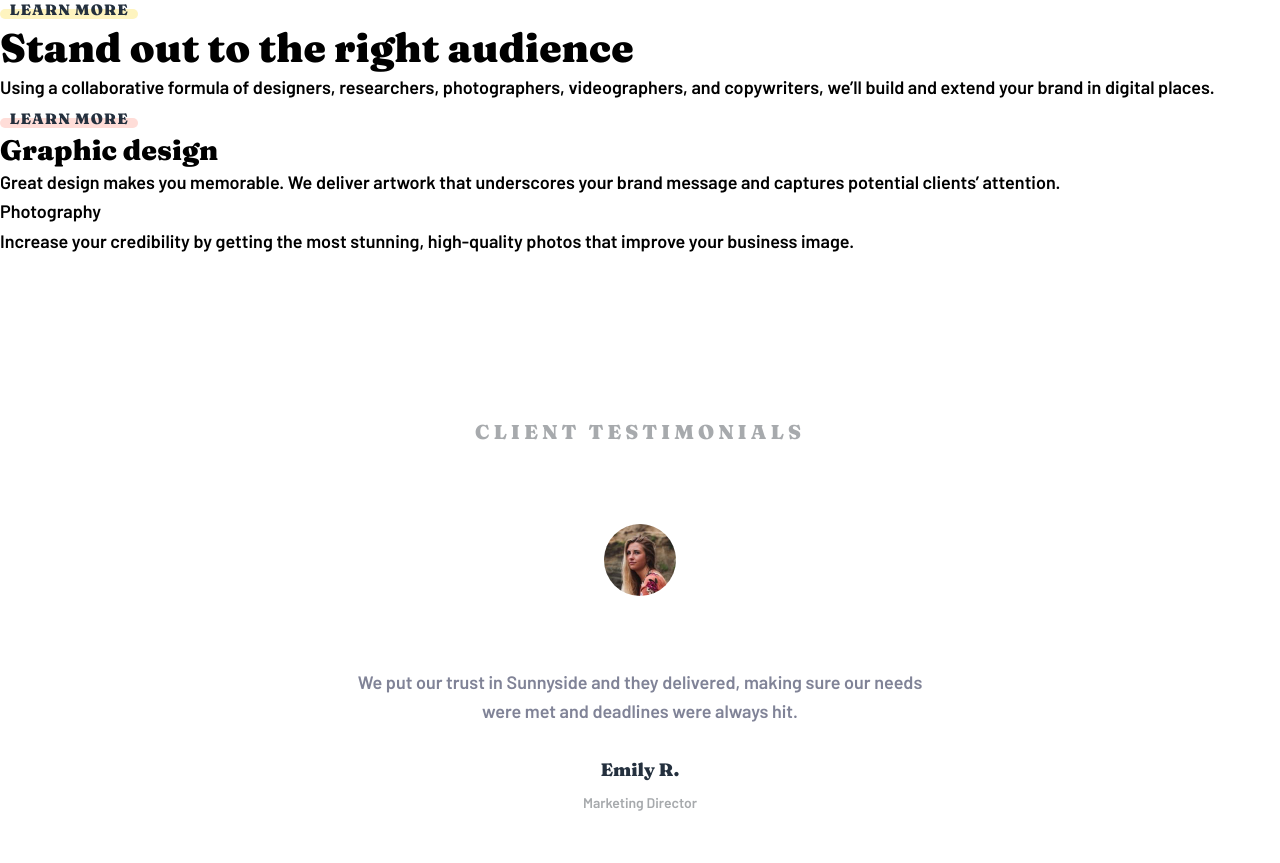
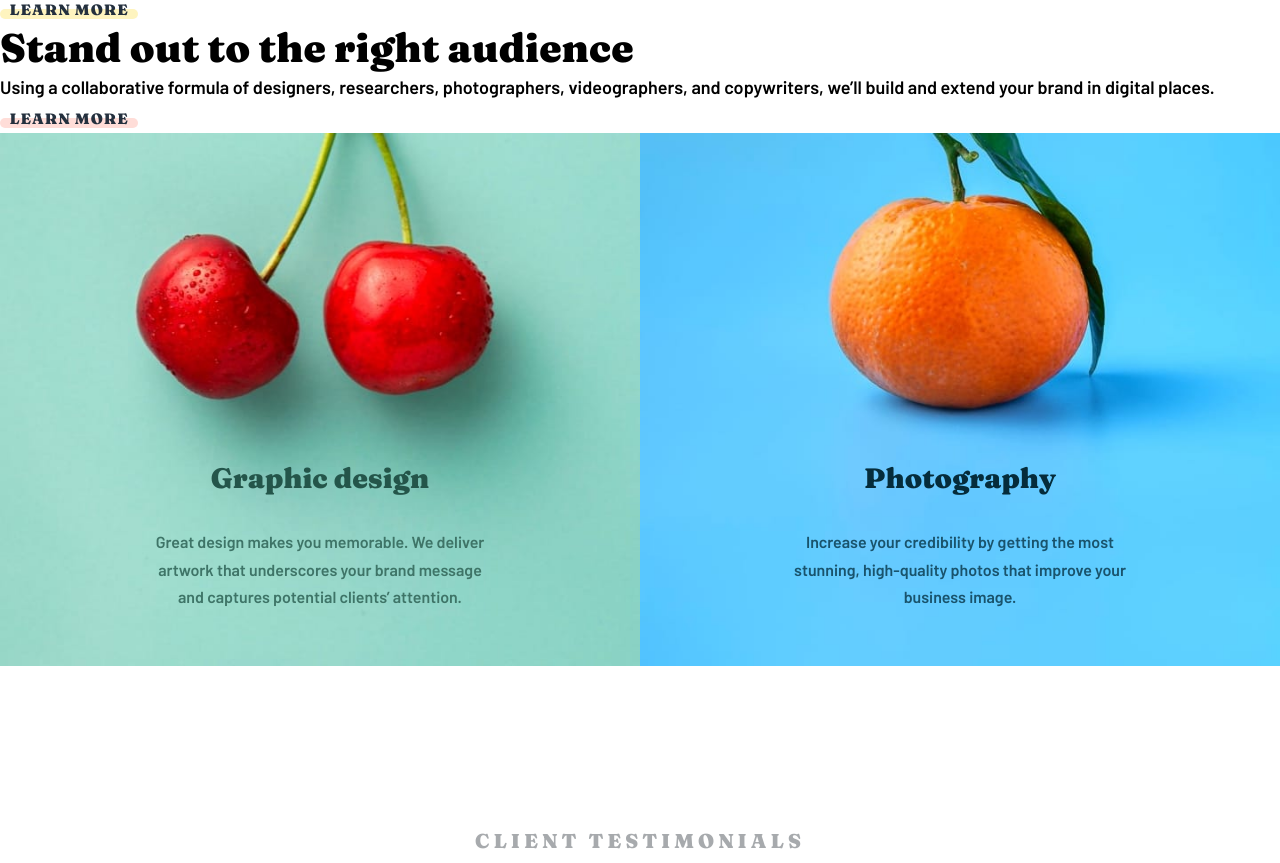
Before and after one commit to Arsalan2078/sunnyside-agency-landing-page, a React (Vite) app: page / in a window 1280 px wide. Shown: the part 460-1323 px from the top of the page. Built offline with nearby package versions, Linux system fonts and the light colour scheme.

Commit message:
added Services Section

```diff
--- a/src/App.tsx
+++ b/src/App.tsx
@@ -5,6 +5,7 @@ import Footer from "./components/Footer";
 import Icon from "./components/Icon";
 import Logo from "./components/Logo";
 import SectionGallery from "./components/SectionGallery";
+import SectionServices from "./components/SectionServices";
 import SectionTestimonials from "./components/SectionTestimonials";
 
 export default function App() {
@@ -63,7 +64,7 @@ export default function App() {
             <p>
               Using a collaborative formula of designers, researchers,
               photographers, videographers, and copywriters, we’ll build and
-              extend your brand in digital places.{" "}
+              extend your brand in digital places.
             </p>
 
             <ButtonDefault href="#" variation="2">
@@ -71,16 +72,8 @@ export default function App() {
             </ButtonDefault>
           </section>
 
-          <section>
-            <h3>Graphic design</h3>
-            <p></p>Great design makes you memorable. We deliver artwork that
-            underscores your brand message and captures potential clients’
-            attention.
-            <h3></h3>Photography
-            <p></p>Increase your credibility by getting the most stunning,
-            high-quality photos that improve your business image.
-          </section>
 
+          <SectionServices />
           <SectionTestimonials />
           <SectionGallery />
         </main>
--- a/src/components/Picture.tsx
+++ b/src/components/Picture.tsx
@@ -73,7 +73,7 @@ export default function Picture({ picture, alt = "" }: PictureProps) {
 
   return (
     <picture>
-      <source srcSet={srcDesktop} media={`(min-width: 768px)`} />
+      <source srcSet={srcDesktop} media={`(min-width: 640px)`} />
       <img src={srcMobile} alt={alt} />
     </picture>
   );
--- /dev/null
+++ b/src/components/SectionServices/index.module.scss
@@ -0,0 +1,57 @@
+@use "../../scss/mixins";
+
+.section {
+  display: grid;
+}
+
+.service {
+  position: relative;
+
+  display: flex;
+  flex-direction: column;
+  gap: 2rem;
+
+  text-align: center;
+
+  --_color-heading: var(--color-heading);
+  --_color-paragraph: var(--color-paragraph);
+}
+
+.desc {
+  position: absolute;
+  margin: 0 auto;
+  left: 0;
+  right: 0;
+  bottom: 3.5rem;
+
+  display: flex;
+  flex-direction: column;
+  gap: 2rem;
+
+  width: min(100%, 21.1875rem);
+
+  h3 {
+    color: var(--_color-heading);
+  }
+
+  p {
+    color: var(--_color-paragraph);
+    @include mixins.text-preset-11;
+  }
+}
+
+.graphic {
+  --color-heading: var(--clr-green-800);
+  --color-paragraph: var(--clr-green-600);
+}
+
+.photography {
+  --color-heading: var(--clr-blue-950);
+  --color-paragraph: var(--clr-blue-800);
+}
+
+@include mixins.screen-lg {
+  .section {
+    grid-template-columns: repeat(2, 1fr);
+  }
+}
--- /dev/null
+++ b/src/components/SectionServices/index.tsx
@@ -0,0 +1,33 @@
+import styles from "./index.module.scss";
+import Picture from "../Picture";
+
+export default function SectionServices() {
+  return (
+    <section className={styles.section}>
+      <div className={`${styles.service} ${styles.graphic}`}>
+        <Picture picture="graphic-design" />
+
+        <div className={styles.desc}>
+          <h3>Graphic design</h3>
+          <p>
+            Great design makes you memorable. We deliver artwork that
+            underscores your brand message and captures potential clients’
+            attention.
+          </p>
+        </div>
+      </div>
+
+      <div className={`${styles.service} ${styles.photography}`}>
+        <Picture picture="photography" />
+
+        <div className={styles.desc}>
+          <h3>Photography</h3>
+          <p>
+            Increase your credibility by getting the most stunning, high-quality
+            photos that improve your business image.
+          </p>
+        </div>
+      </div>
+    </section>
+  );
+}
```
